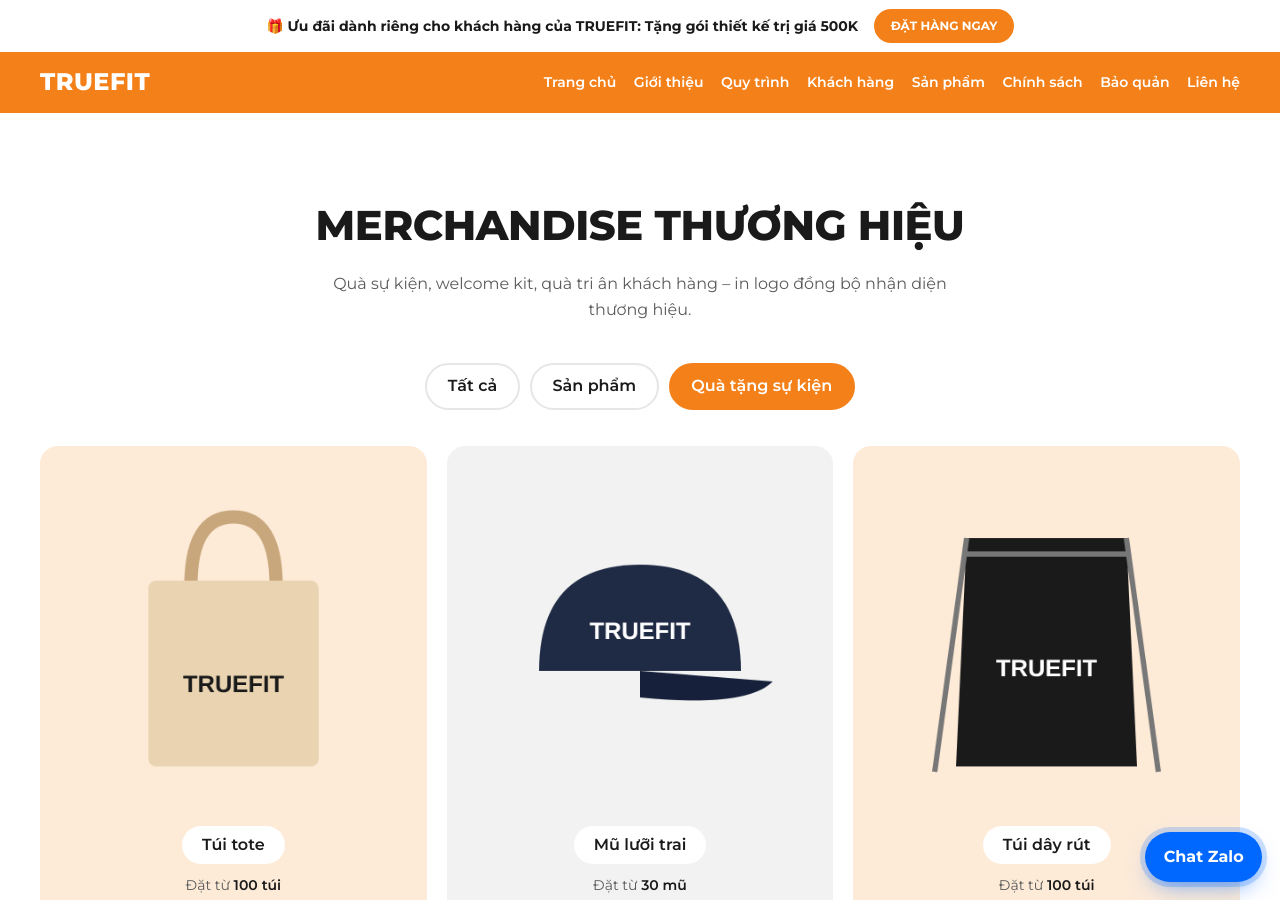
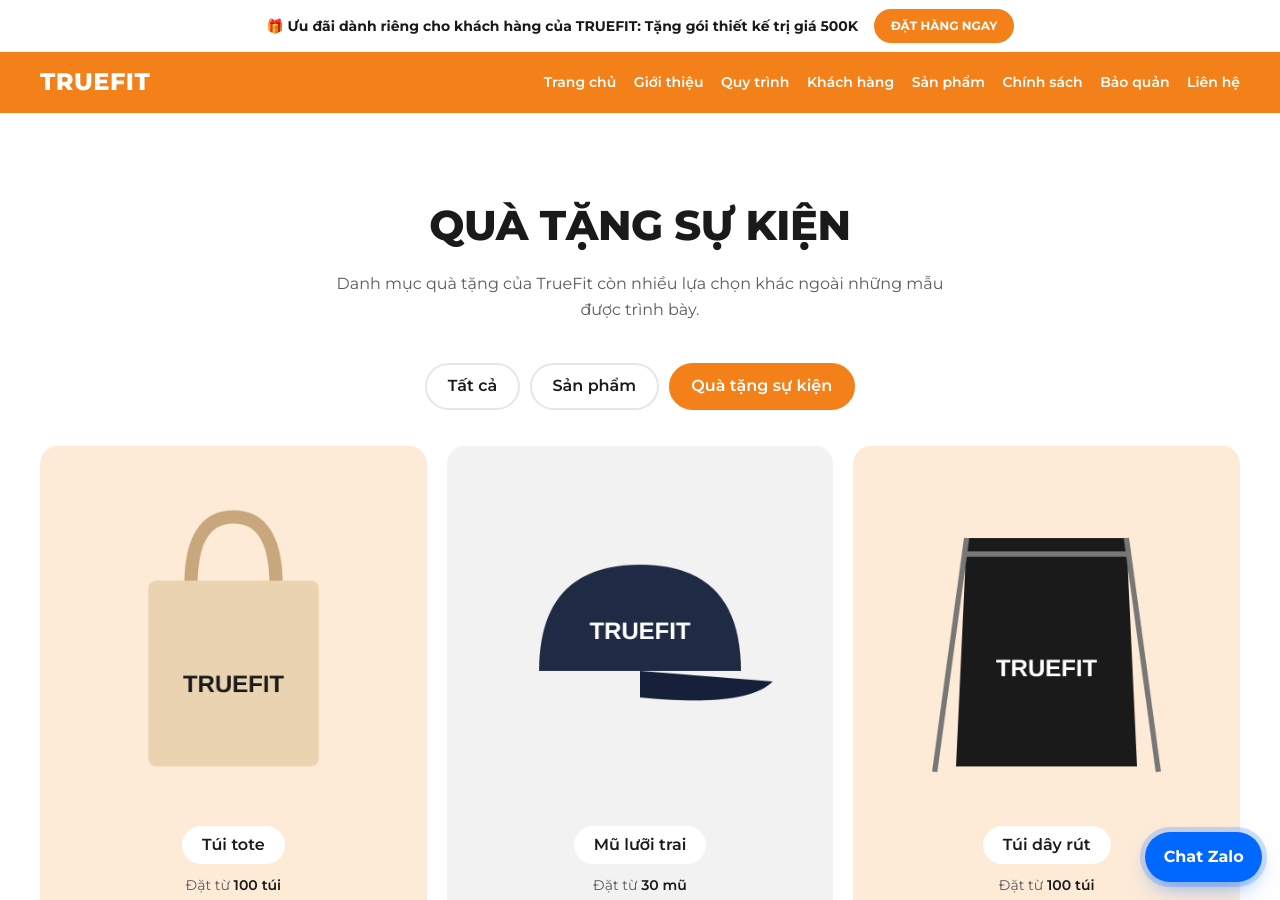
Before and after one commit to bap47/truefit, a Jekyll site: the page built from san-pham/merchandise.html, in a window 1280 px wide and 900 px high. Built offline with Jekyll 4.4.1, drawn with Linux system fonts in a browser that asks for light colours.

Commit message:
Add files via upload

```diff
--- a/san-pham/dong-phuc.html
+++ b/san-pham/dong-phuc.html
@@ -1,7 +1,7 @@
 ---
 layout: catalog
-title: Đồng phục doanh nghiệp
+title: Các sản phẩm của TrueFit
 danh_muc: dong-phuc
 permalink: /san-pham/dong-phuc/
-mo_ta: Áo thun, polo, khoác gió, đồ bảo hộ… may theo nhận diện thương hiệu, bảo hành 3 tháng.
+mo_ta: Đồng phục và sản phẩm may in logo theo yêu cầu, sản xuất trực tiếp tại xưởng.
 ---
--- a/san-pham/index.html
+++ b/san-pham/index.html
@@ -1,5 +1,5 @@
 ---
 layout: catalog
 title: Sản phẩm của TrueFit
-mo_ta: Đồng phục và merchandise in/thêu logo theo yêu cầu, sản xuất trực tiếp tại xưởng.
+mo_ta: Đồng phục và quà tặng sự kiện in/thêu logo theo yêu cầu, sản xuất trực tiếp tại xưởng.
 ---
--- a/san-pham/merchandise.html
+++ b/san-pham/merchandise.html
@@ -1,7 +1,7 @@
 ---
 layout: catalog
-title: Merchandise thương hiệu
+title: Quà tặng sự kiện
 danh_muc: merchandise
 permalink: /san-pham/merchandise/
-mo_ta: Quà sự kiện, welcome kit, quà tri ân khách hàng – in logo đồng bộ nhận diện thương hiệu.
+mo_ta: Danh mục quà tặng của TrueFit còn nhiều lựa chọn khác ngoài những mẫu được trình bày.
 ---
```
